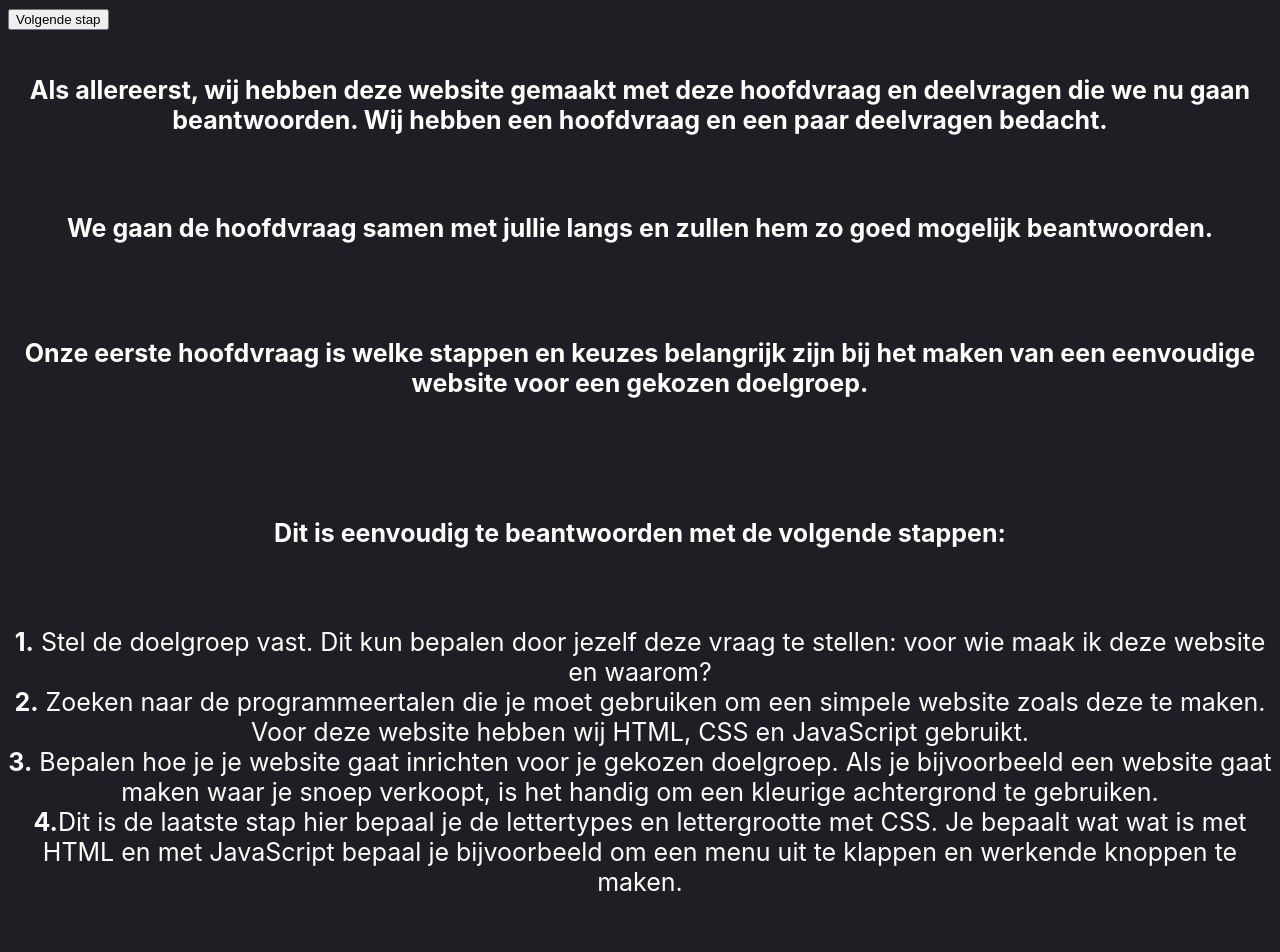
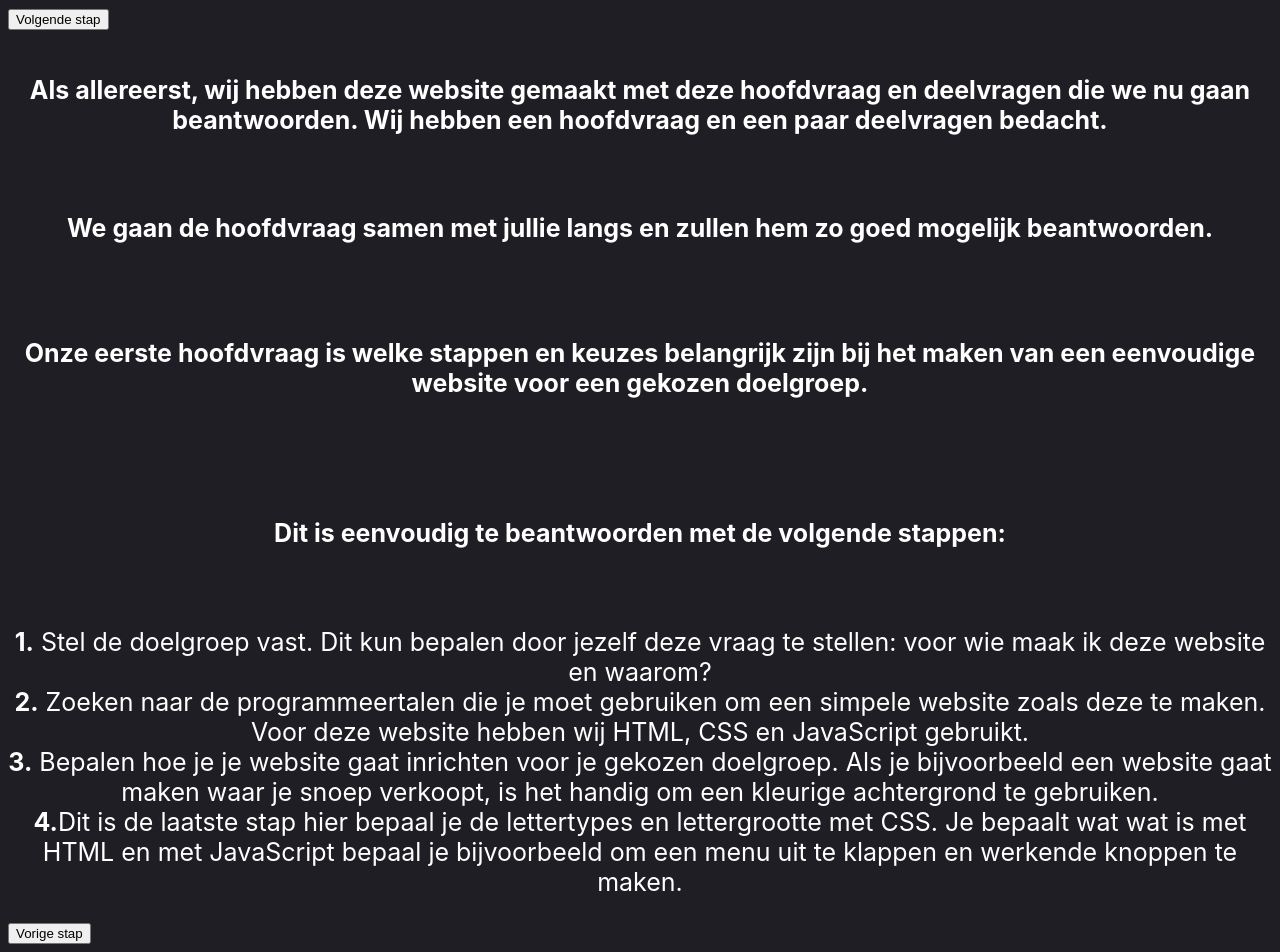
Before and after one commit to mohehg/mohehg.github.io, a plain HTML site: page redirect.html in a window 1280 px wide. Before the commit the page ends 905 px from the top, so only its background shows below. Drawn offline with Linux system fonts and the light colour scheme.

Commit message:
Adding new back button in redirect.html

```diff
--- a/redirect.html
+++ b/redirect.html
@@ -20,6 +20,12 @@
 <br />  <h10 class="vloeiend-verschijnen"><b>4.</b>Dit is de laatste stap hier bepaal je de lettertypes en lettergrootte met CSS. Je bepaalt wat wat is met HTML en met JavaScript bepaal je bijvoorbeeld om een menu uit te klappen en werkende knoppen te maken.</h10>
     </div>
 
+            <div style="margin-top: 25px;">
+            <a href="index.html">
+            <button class="redirect-btn">Vorige stap</button>
+            </a>
+        </div>
+
 <script>
     const githubButton = document.getElementById('githubRedirectBtn');
 
```
